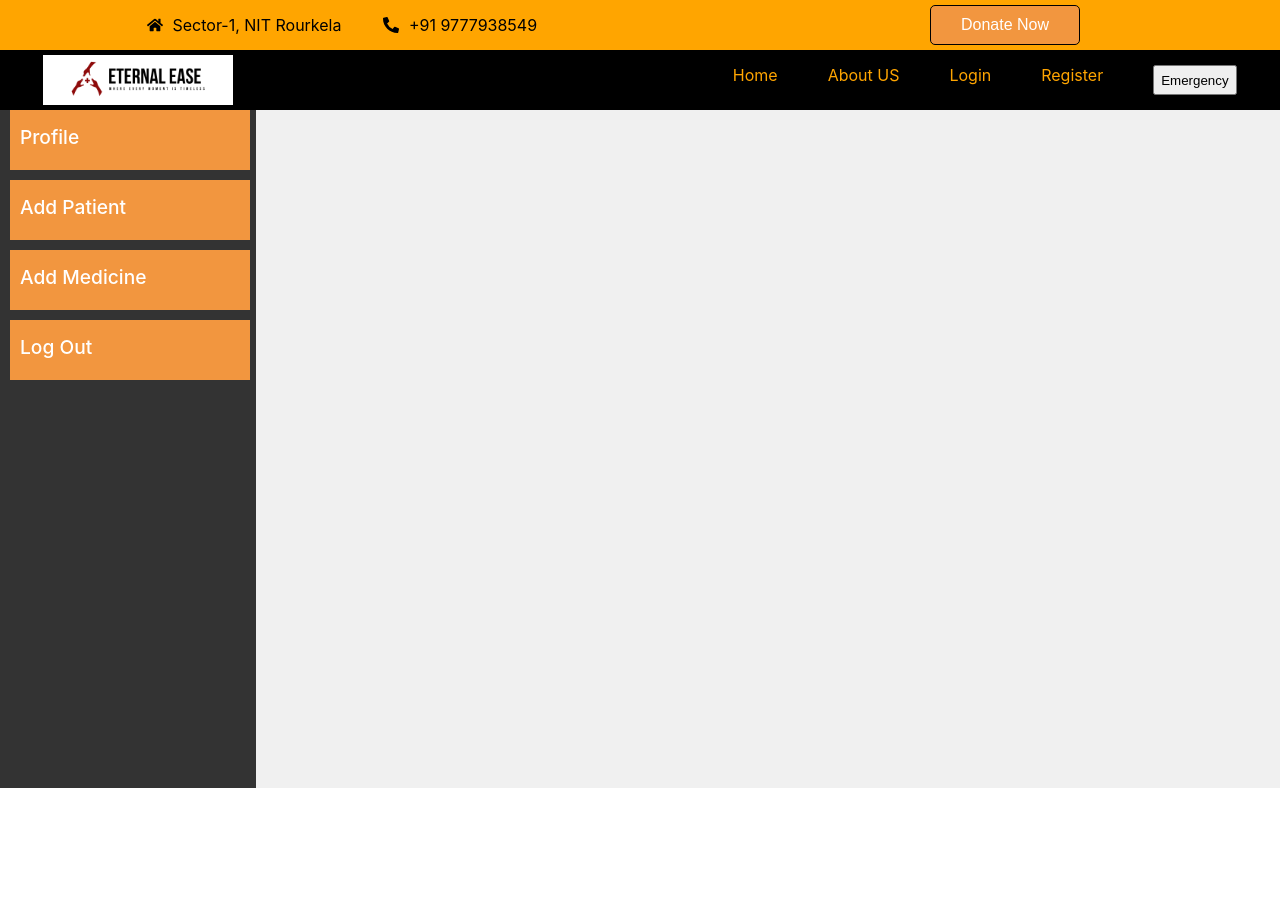
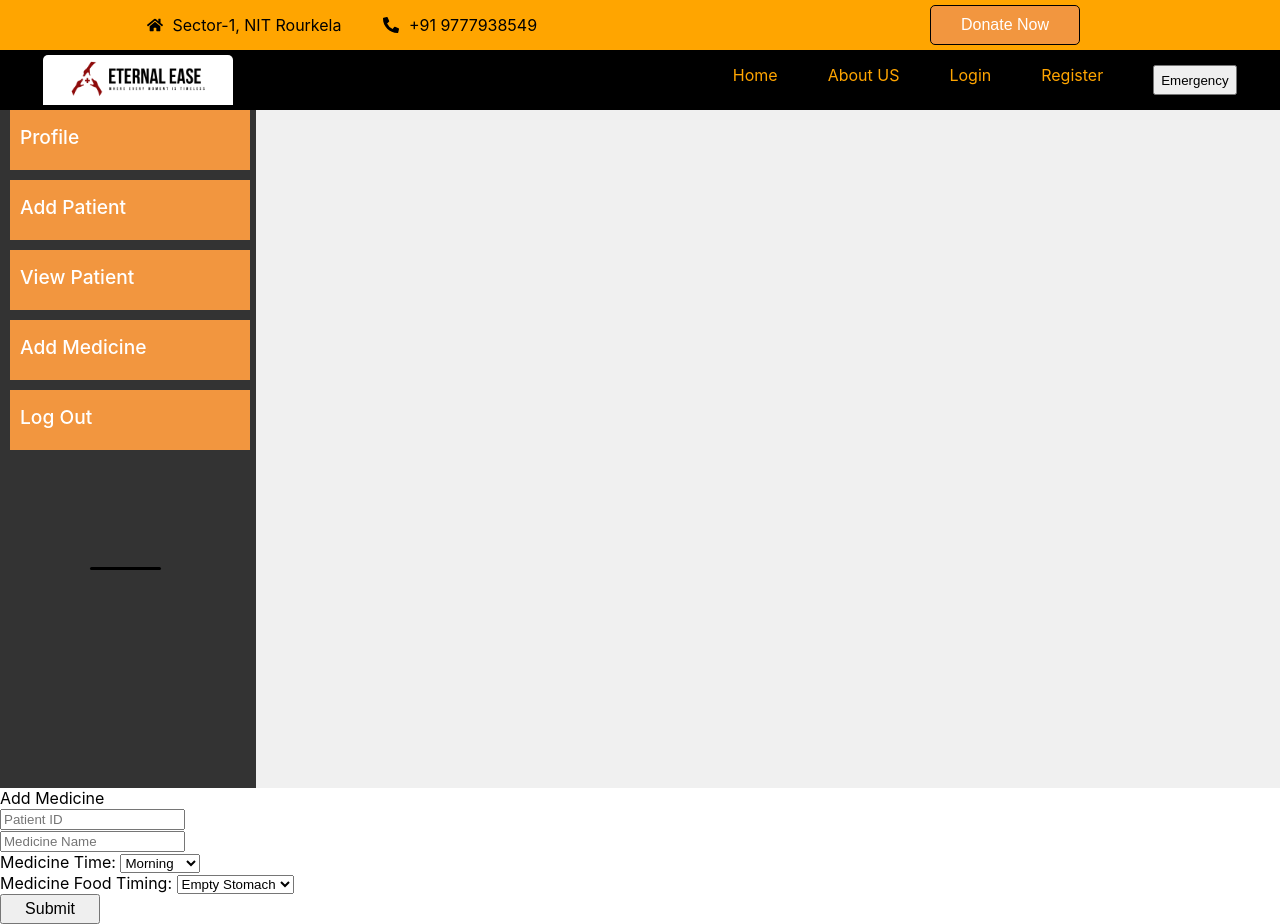
Before and after one commit to Aditya-raaz01/WisdomWellSpringFrontend, a React (Create React App) app: page /user/addMedicine in a window 1280 px wide. Before the commit the page ends 800 px from the top, so only its background shows below. Built offline with nearby package versions, Linux system fonts and the light colour scheme.

Commit message:
4th commit

```diff
--- a/src/App.js
+++ b/src/App.js
@@ -7,6 +7,7 @@ import SignUp from './Components/SignUp';
 import Profile from './Components/Dashboard/Profile';
 import Addmedicine from './Components/Dashboard/Addmedicine';
 import AddPatient from './Components/Dashboard/AddPatient';
+import Viewpatient from './Components/Dashboard/Viewpatient';
 
 
 function App() {
@@ -20,6 +21,7 @@ function App() {
           <Route path='user/profile' element={<Profile/>}/>
           <Route path='user/addPatient' element={<AddPatient/>}/>
           <Route path='user/addMedicine' element={<Addmedicine/>}/>
+          <Route path='user/viewPatients' element={<Viewpatient/>}/>
         </Route>
       </Routes>
   );
--- a/src/Components/Dashboard/AddPatient.css
+++ b/src/Components/Dashboard/AddPatient.css
@@ -29,3 +29,54 @@
     text-decoration: none;
     color: #fff;
 }
+
+#dashboard{
+    display: flex;
+}
+
+#addPatientBackImage{
+    height: 84.8vh;
+    width: 112%;
+}
+
+#addPatientForm{
+    position: absolute;
+    left: 500px;
+    bottom: 200px;
+    text-align: center;
+
+}
+
+#addPatientHeader{
+    font-size: 30px;
+    font-weight: 500;
+    padding: 30px 10px;
+}
+
+#patientName, #patientNumber, #patientAge{
+    margin: 10px 10px;
+    height: 30px;
+    width: 250px;
+    margin: 10px 0px;
+    background-color: #e4e4e4;
+    border-bottom: 2px solid orangered;
+    font-size: medium;
+
+}
+
+#patientGenderBox, #patientSubmit{
+    height: 30px;
+    width: 100px;
+    font-size: medium;
+    cursor: pointer;
+}
+
+#underline{
+    width: 71px;
+    height: 3px;
+    position: absolute;
+    left: 90px;
+    bottom: 230px;
+    background: black;
+    border-radius: 9px;
+}
--- a/src/Components/Dashboard/AddPatient.js
+++ b/src/Components/Dashboard/AddPatient.js
@@ -1,11 +1,13 @@
+import { useState } from "react";
 import './AddPatient.css'
 import { Link } from "react-router-dom";
 
-export default function addPatient(){
-    const [patientName, setpatientName] = useState("");
-    const [patientAge, setpatientAge] = useState("");
-    const [patientGender, setpatientGender] = useState("");
-    const [patientNumber, setpatientNumber] = useState("");
+export default function AddPatient(){
+
+  const [patientName, setpatientName] = useState("");
+  const [patientAge, setpatientAge] = useState("");
+  const [patientGender, setpatientGender] = useState("");
+  const [patientNumber, setpatientNumber] = useState("");
 
     function userData() {
     let data = {
@@ -37,31 +39,34 @@ export default function addPatient(){
                 <div id="panel">
                     <div id="panelButton"><Link to='/user/profile' id="panelButtonText">Profile</Link></div>
                     <div id="panelButton"><Link to='/user/addPatient' id="panelButtonText">Add Patient</Link></div>
+                    <div id="panelButton"><Link to="/user/viewPatients" id="panelButtonText">View Patient</Link></div>
                     <div id="panelButton"><Link to='/user/addMedicine' id="panelButtonText">Add Medicine</Link></div>
                     <div id="panelButton"><Link to='/' id="panelButtonText">Log Out</Link></div>
                 </div>
                 <div id="display">
-                    <img src='/pictures/addPatientBackImage.jpg'/>
-                    <input type='text' placeholder='Name' id='patientName' name='patientName' value={patientName} onChange={(e)=>{
+                    <img src='/pictures/addPatientBackImage.jpg' alt="" id="addPatientBackImage"/>
+                </div>
+            </div>
+            <div id="addPatientForm">
+              <div id="addPatientHeader">Add Patient</div>
+              <div id="underline"></div>
+              <input type='text' placeholder='Name' id='patientName' name='patientName' value={patientName} onChange={(e)=>{
                         setpatientName(e.target.value)
                     }}></input><br/>
                     <span id='patientGender'>Gender: </span>
                     <select id="patientListGender" name='patientGender' value={patientGender} onChange={(e)=>{
-                        setpatientGender(e.target.value)
-                    }}>
-                        <option value="volvo">Male</option>
-                        <option value="saab">Female</option>
+                        setpatientGender(e.target.value)}}>
+                        <option id="patientGenderBox" value="Male">Male</option>
+                        <option id="patientGenderBox" value="Female">Female</option>
                     </select>
                     <br/>
                     <input type='number' placeholder='Age' id='patientAge' name='patientAge' value={patientAge} onChange={(e)=>{
                         setpatientAge(e.target.value)
                     }}></input><br/>
-                    <input type='text' placeholder='Number' id='patientNumber' name='patientNumber' value={patientNumber} onChange={(e)=>{
+                    <input type='text' placeholder='PhoneNumber' id='patientNumber' name='patientNumber' value={patientNumber} onChange={(e)=>{
                         setpatientNumber(e.target.value)
                     }}></input><br/>
                     <button id='patientSubmit' onClick={userData}>Submit</button>
-
-                </div>
             </div>
         </>
     );
--- a/src/Components/Dashboard/Addmedicine.js
+++ b/src/Components/Dashboard/Addmedicine.js
@@ -1,13 +1,45 @@
 import './Addmedicine.css'
 import { Link } from "react-router-dom";
+import { useState } from 'react';
 
-export default function addMedicine(){
+export default function AddMedicine(){
+
+    const [medicineName, setMedicineName] = useState("");
+    const [medicineFoodBox, setMedicineFoodBox] = useState("");
+    const [medicineTime, setMedicineTime] = useState("");
+    const [patientId,setPatientId]=useState("");
+
+    function userData() {
+        let data = {
+          medicineName,
+          medicineFoodBox,
+          medicineTime,
+          patientId
+
+        };
+        fetch("http://localhost:8080/user/addPatient", {
+          method: "POST",
+          credentials: "include",
+          headers: {
+            Accept: "application/json",
+            "Content-Type": "application/json",
+          },
+          body: JSON.stringify(data),
+        }).then((resp) => {
+          // console.warn("resp",resp);;
+          resp.json().then((result) => {
+            console.log("result", result);
+          });
+        });
+      }
+
     return(
         <>
             <div id="dashboard">
                 <div id="panel">
                     <div id="panelButton"><Link to='/user/profile' id="panelButtonText">Profile</Link></div>
                     <div id="panelButton"><Link to='/user/addPatient' id="panelButtonText">Add Patient</Link></div>
+                    <div id="panelButton"><Link to="/user/viewPatients" id="panelButtonText">View Patient</Link></div>
                     <div id="panelButton"><Link to='/user/addMedicine' id="panelButtonText">Add Medicine</Link></div>
                     <div id="panelButton"><Link to='/' id="panelButtonText">Log Out</Link></div>
                 </div>
@@ -15,6 +47,37 @@ export default function addMedicine(){
 
                 </div>
             </div>
+            <div id="addMedicineForm">
+              <div id="addMedicineHeader">Add Medicine</div>
+              <div id="underline"></div>
+              <input type='text' placeholder='Patient ID' id='patientId' name='patientId' value={patientId} onChange={(e)=>{
+                        setPatientId(e.target.value)}}></input><br/>
+              <input type='text' placeholder='Medicine Name' id='medicineName' name='medicineName' value={medicineName} onChange={(e)=>{
+                        setMedicineName(e.target.value)
+                    }}></input><br/>
+                    <span id='medicineTime'>Medicine Time: </span>
+                    <select id="medicineTimeList" name='medicineTime' value={medicineTime} onChange={(e)=>{
+                        setMedicineTime(e.target.value)}}>
+                        <option id="medicineTimeBox" value="Morning">Morning</option>
+                        <option id="medicineTimeBox" value="Afternoon">Afternoon</option>
+                        <option id="medicineTimeBox" value="Evening">Evening</option>
+                        <option id="medicineTimeBox" value="Night">Night</option>
+
+
+                    </select>
+                    <br/>
+                    <span id='medicineFood'>Medicine Food Timing: </span>
+                    <select id="medicineFoodList" name='medicineFood' value={medicineFoodBox} onChange={(e)=>{
+                        setMedicineFoodBox(e.target.value)}}>
+                        <option id="medicineFoodBox" value="Empty Stomach">Empty Stomach</option>
+                        <option id="medicineFoodBox" value="After Food">After Food</option>
+
+
+
+                    </select>
+                    <br/>
+                    <button id='patientSubmit' onClick={userData}>Submit</button>
+            </div>
         </>
     );
 }
--- a/src/Components/Dashboard/Profile.css
+++ b/src/Components/Dashboard/Profile.css
@@ -2,6 +2,59 @@
     width: 100%;
     height: 84.8vh;
     background-color: #f0f0f0;
+    display: flex;
+  }
+
+  .card {
+    /* Add shadows to create the "card" effect */
+    box-shadow: 0 4px 8px 0 rgba(0, 0, 0, 0.2);
+    transition: 0.3s;
+  }
+
+  /* On mouse-over, add a deeper shadow */
+  .card:hover {
+    box-shadow: 0 8px 16px 0 rgba(0, 0, 0, 0.2);
+  }
+
+  /* Add some padding inside the card container */
+  .container {
+    padding: 2px 16px;
+  }
+  .card {
+    box-shadow: 0 4px 8px 0 rgba(0, 0, 0, 0.2);
+    transition: 0.3s;
+    border-radius: 5px; /* 5px rounded corners */
+  }
+
+  /* Add rounded corners to the top left and the top right corner of the image */
+  img {
+    border-radius: 5px 5px 0 0;
+  }
+
+  .App h1 {
+    /* justify-content: center; */
+    padding-left: 50px;
+    font-family: "Times New Roman", Times, serif;
+    /* align-items: left; */
+    display: flex;
+    text-transform: uppercase;
+  }
+
+  .bigcard {
+    display: flex;
+    justify-content: center;
+    align-items: center;
+    padding: 25px;
+    margin: 46px;
+  }
+  .bigcard img {
+    height: 400px;
+    width: 200px;
+  }
+  .container {
+    font-size: 25px;
+    margin-left: 80px;
+    font-family: "Times New Roman", Times, serif;
   }
 
   #panel {
@@ -15,7 +68,7 @@
     height: 30px;
     width: 90%;
     padding: 15px 0px 15px 10px;
-    margin: 0px 10px 10px 10px ;
+    margin: 0px 10px 10px 10px;
     font-size: larger;
     font-weight: 500;
     background-color: #f2963f;
--- a/src/Components/Dashboard/Profile.js
+++ b/src/Components/Dashboard/Profile.js
@@ -3,33 +3,55 @@ import "./Profile.css";
 import { useEffect, useState } from "react";
 
 export default function Profile() {
-  const [users, setUser] = useState([]);
+  const [users, setUsers] = useState([]);
+
   useEffect(() => {
-    fetch("http://localhost:8080/user/profile").then((result) => {
-      result.json().then((resp) => {
-        // console.warn(resp)
-        setUser(resp);
+    fetch("http://localhost:8080/user/profile", {
+      method: "GET",
+      credentials: "include",
+    })
+      .then((result) => {
+        if (!result.ok) {
+          throw new Error("Network response was not ok");
+        }
+        return result.json();
+      })
+      .then((data) => {
+        // Check if data is an array
+        if (Array.isArray(data)) {
+          setUsers(data);
+        } else {
+          // If data is not an array, perhaps it's an object with users inside
+          // Adjust this according to the structure of your response
+          setUsers([data]);
+        }
+      })
+      .catch((error) => {
+        console.error("Error fetching data:", error);
       });
-    });
   }, []);
-  console.warn(users);
 
   return (
     <>
       <div id="dashboard">
         <div id="panel">
           <div id="panelButton">
-            <Link to="/profile" id="panelButtonText">
+            <Link to="/user/profile" id="panelButtonText">
               Profile
             </Link>
           </div>
           <div id="panelButton">
-            <Link to="/addPatient" id="panelButtonText">
+            <Link to="/user/viewPatients" id="panelButtonText">
+              View Patient
+            </Link>
+          </div>
+          <div id="panelButton">
+            <Link to="/user/addPatient" id="panelButtonText">
               Add Patient
             </Link>
           </div>
           <div id="panelButton">
-            <Link to="/addMedicine" id="panelButtonText">
+            <Link to="/user/addMedicine" id="panelButtonText">
               Add Medicine
             </Link>
           </div>
@@ -41,18 +63,26 @@ export default function Profile() {
         </div>
         <div id="display">
           <div className="App">
-            <h1>Our Elders</h1>
-            {users.map((e) => {
-              <div className="card">
-                <img src="img_avatar.png" alt="Avatar" style="width:100%" />
+            <h1>User-Profile</h1>
+            {users.map((user) => (
+              <div className="card bigcard" key={user.id}>
+                <div className="rightcard">
+                  <img
+                    src="/pictures/Userimg.jpeg"
+                    alt="User Image"
+                    style={{ width: "100%" }}
+                  />
+                </div>
                 <div className="container">
                   <h4>
-                    <b></b>
+                    <b> Name : {user.name}</b>
                   </h4>
-                  <p>Architect & Engineer</p>
+                  <p>Email: {user.email}</p>
+                  <p>UserId: {user.userId}</p>
+                  <p>UserCenter: {user.userCentre}</p>
                 </div>
-              </div>;
-            })}
+              </div>
+            ))}
           </div>
         </div>
       </div>
--- /dev/null
+++ b/src/Components/Dashboard/Viewpatient.js
@@ -0,0 +1,40 @@
+import './Viewpatient.css';
+import { Link } from "react-router-dom";
+
+
+export default function Viewpatient(){
+    return(
+        <div id="dashboard">
+        <div id="panel">
+          <div id="panelButton">
+            <Link to="/user/profile" id="panelButtonText">
+              Profile
+            </Link>
+          </div>
+          <div id="panelButton">
+            <Link to="/user/viewPatients" id="panelButtonText">
+              View Patient
+            </Link>
+          </div>
+          <div id="panelButton">
+            <Link to="/user/addPatient" id="panelButtonText">
+              Add Patient
+            </Link>
+          </div>
+          <div id="panelButton">
+            <Link to="/user/addMedicine" id="panelButtonText">
+              Add Medicine
+            </Link>
+          </div>
+          <div id="panelButton">
+            <Link to="/" id="panelButtonText">
+              Log Out
+            </Link>
+          </div>
+        </div>
+        <div id="display">
+
+        </div>
+        </div>
+    );
+}
```
Also changed, not shown: public/pictures/Userimg.jpg (added), src/Components/Dashboard/Viewpatient.css (added). Lines whose indentation alone changed are shown as unchanged.
